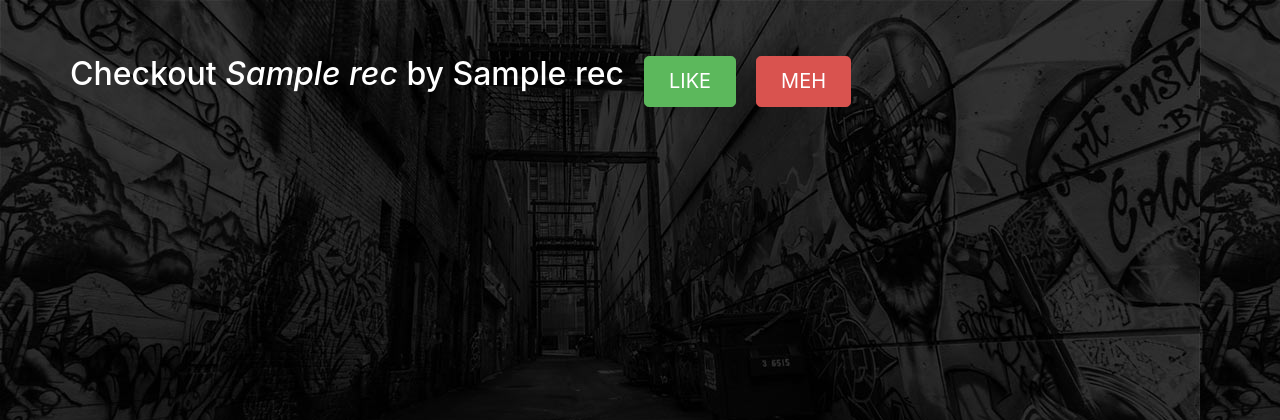
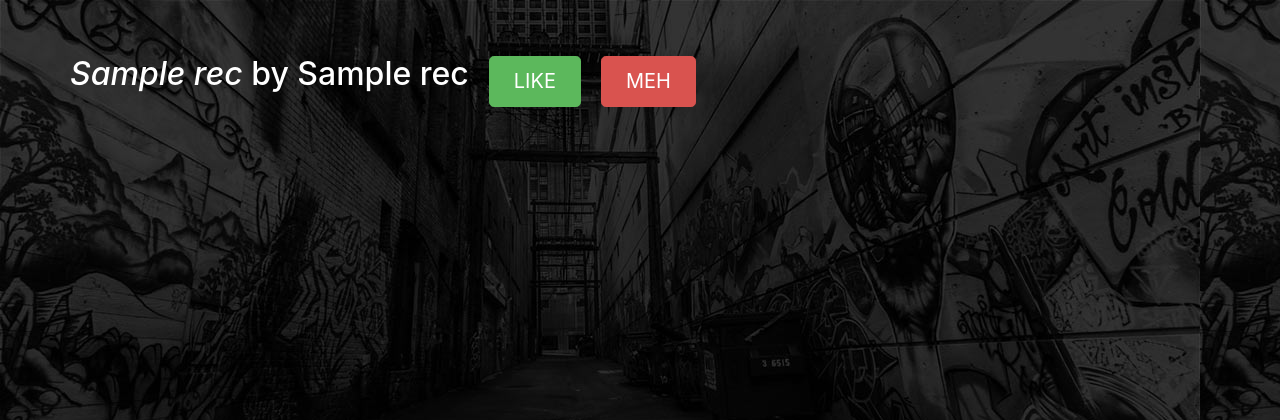
Before and after one commit to jcream31/workout_music_recommender, a Flask app: template app/templates/recommender.html in a window 1280 px wide. Shown: the top 420 px of the page. Run offline with Flask 2, Linux system fonts and the light colour scheme; the template is opened without the code that fills it: most values are stand-ins (such as "Sample title", 1, 10 or a date in 2020); parts of the project's set-up code (start-up, migrations or seed data) failed here and were passed over; some libraries are stand-ins or nearby versions.

Commit message:
updating app

```diff
--- a/app/templates/recommender.html
+++ b/app/templates/recommender.html
@@ -23,7 +23,7 @@
 
         <div class="row">
             <div class="col-m-6"></div>
-                <h2 style="color:white;">Checkout <em>{{rec[0]}}</em> by {{rec[1]}}</h1>
+                <h2 style="color:white;"><em>{{rec[0]}}</em> by {{rec[1]}}</h1>
             <div class="col-m-3"></div>
                 <a href="{{ url_for('like_song', track_id=rec[2])}}" class="btn btn-lg btn-success">LIKE</a>
             <div class="col-m-3"></div>
```
